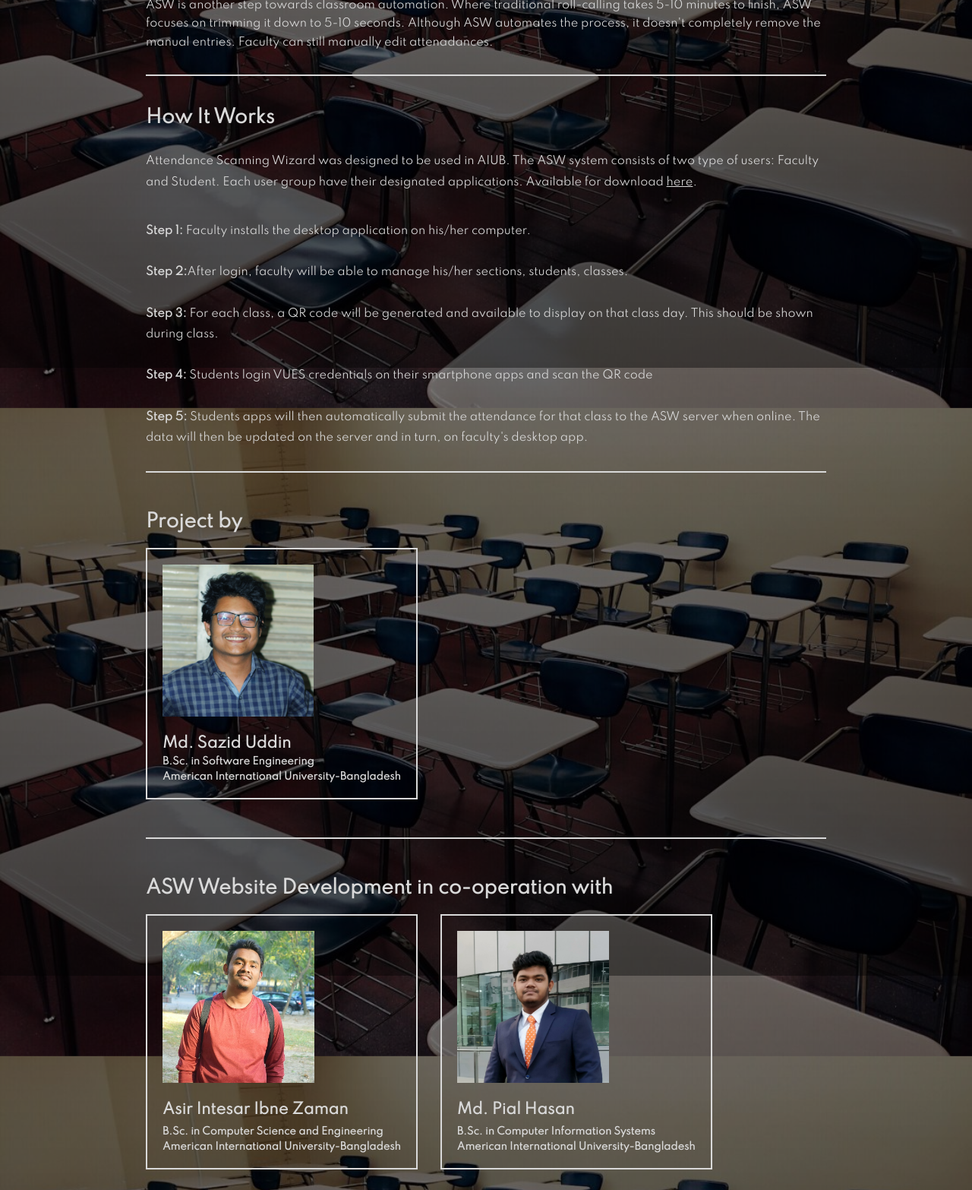
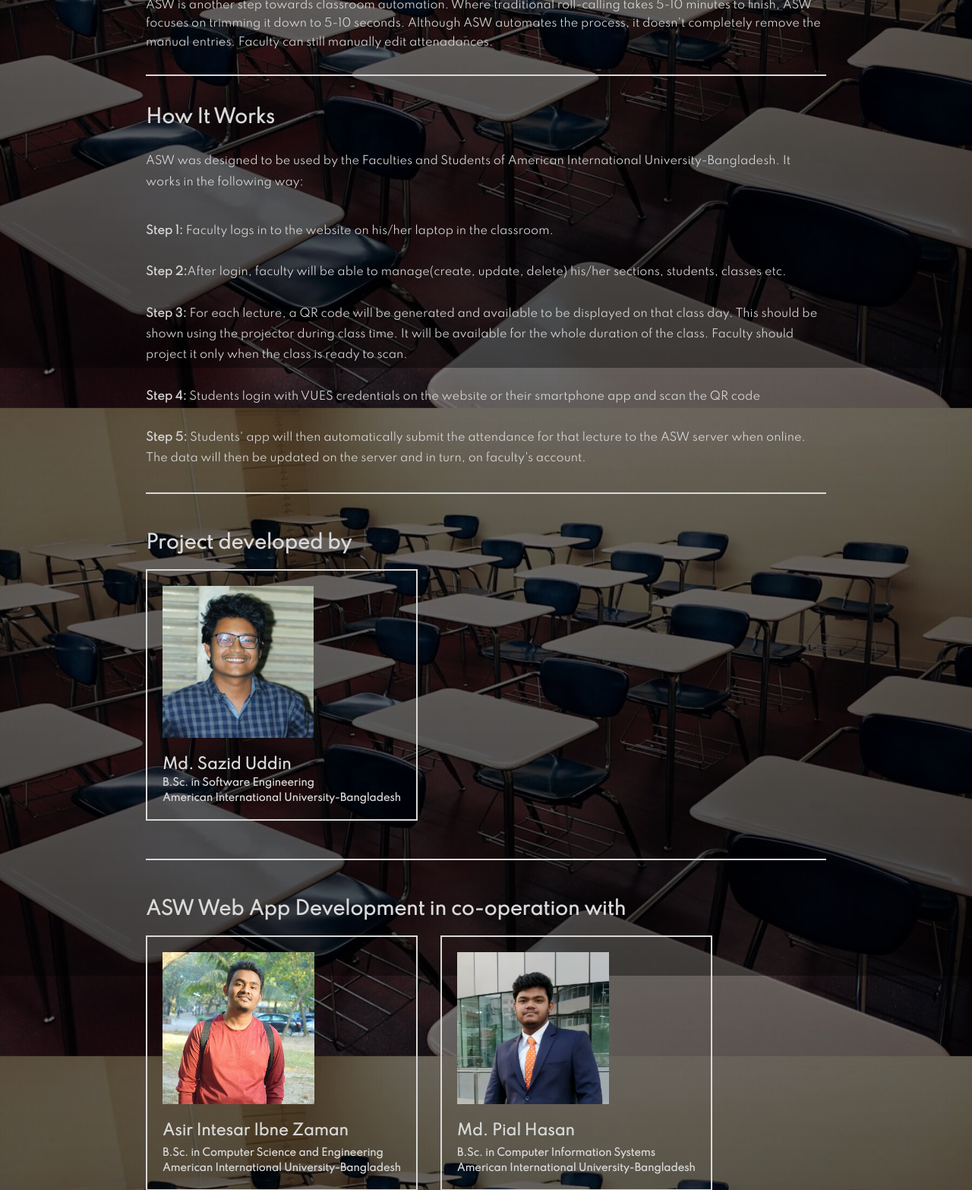
Before and after one commit to manchitro/ASW-Web, a PHP site: page /about.php in a window 1280 px wide. Shown: the part 316-1882 px from the top of the page at 76% size. Run offline with PHP 8.4, Linux system fonts and the light colour scheme.

Commit message:
VUES validation for students now functional
Updated about, signup and login page

```diff
--- a/about.php
+++ b/about.php
@@ -58,12 +58,12 @@ background-attachment: fixed;">
 	<div class="divider-banner"></div>
 	<h2 id="title-howitworks">How It Works</h2>
 	<div class="para">
-		<p>Attendance Scanning Wizard was designed to be used in AIUB. The ASW system consists of two type of users: Faculty and Student. Each user group have their designated applications. Available for download <a href="index.html#faculty">here</a>.</p><br>
-		<p><strong>Step 1:</strong> Faculty installs the desktop application on his/her computer.<br><br><strong>Step 2:</strong>After login, faculty will be able to manage his/her sections, students, classes.<br><br><strong>Step 3:</strong> For each class, a QR code will be generated and available to display on that class day. This should be shown during class.<br><br><strong>Step 4:</strong> Students login VUES credentials on their smartphone apps and scan the QR code<br><br><strong>Step 5:</strong> Students apps will then automatically submit the attendance for that class to the ASW server when online. The data will then be updated on the server and in turn, on faculty's desktop app.</p>
+		<p>ASW was designed to be used by the Faculties and Students of American International University-Bangladesh. It works in the following way:</p><br>
+		<p><strong>Step 1:</strong> Faculty logs in to the website on his/her laptop in the classroom.<br><br><strong>Step 2:</strong>After login, faculty will be able to manage(create, update, delete) his/her sections, students, classes etc.<br><br><strong>Step 3:</strong> For each lecture, a QR code will be generated and available to be displayed on that class day. This should be shown using the projector during class time. It will be available for the whole duration of the class. Faculty should project it only when the class is ready to scan.<br><br><strong>Step 4:</strong> Students login with VUES credentials on the website or their smartphone app and scan the QR code<br><br><strong>Step 5:</strong> Students' app will then automatically submit the attendance for that lecture to the ASW server when online. The data will then be updated on the server and in turn, on faculty's account.</p>
 	</div>
 	<div class="divider-banner"></div>
 	<div class="personnel-project">
-		<h2>Project by</h2>
+		<h2>Project developed by</h2>
 		<div class="dev-sazid">
 			<?php echo '<img src="'.$sazid.'">' ?>
 			<h2 id="dev">Md. Sazid Uddin</h2>
@@ -73,7 +73,7 @@ background-attachment: fixed;">
 	</div>
 	<div class="divider-banner"></div>
 	<div class="personnel-web">
-		<h2>ASW Website Development in co-operation with</h2>
+		<h2>ASW Web App Development in co-operation with</h2>
 		<div class="dev-asir">
 			<?php echo '<img src="'.$asir.'">' ?>
 			<h2 id="dev">Asir Intesar Ibne Zaman</h2>
--- a/login.php
+++ b/login.php
@@ -61,6 +61,9 @@ background-attachment: fixed;">
 				if ($_GET['error'] == 'nosession') {
 					echo "<p>Please login first</p>";
 				}
+				if ($_GET['error'] == 'vuesvalfailed') {
+					echo "<p>Could not verify your VUES ID and Password. Please try again</p>";
+				}
 			}
 			?>
 			<input class="text" type="text" name="email" placeholder="Academic ID or Email" required="">
--- a/signup.php
+++ b/signup.php
@@ -48,18 +48,18 @@ background-attachment: fixed;">
 			<?php
 			if ($_GET) {
 				if ($_GET['error'] == 'academicidexists') {
-					echo "<p>Could not create account. Academic ID already belongs to an account</p>";
+					echo "<p>Could not signup. Academic ID already belongs to an account</p>";
 
 				}
 				elseif ($_GET['error'] == 'emailexists') {
-					echo "<p>Could not create account. Email already belongs to an account</p>";
+					echo "<p>Could not signup. Email already belongs to an account</p>";
 				}
 			}
 			?>
 			<input class="text" type="text" name="academicid" id="academicid" placeholder="Academic ID (XXXX-XXXX-X)" required title="XXXX-XXXX-X format required" pattern="^\d{4}-\d{4}-[1-3]$" value="<?php echo(isset($_GET['academicid']))?$_GET['academicid']:''?>">
 			<input class="text" type="text" name="firstname" id="firstname" placeholder="First Name" required="" value="<?php echo(isset($_GET['firstname']))?$_GET['firstname']:''?>">
 			<input class="text" type="text" name="lastname" id="lastname" placeholder="Last Name" required="" value="<?php echo(isset($_GET['lastname']))?$_GET['lastname']:''?>">
-			<input class="text-email" type="email" name="email" id="email" placeholder="Academic Email (@aiub.edu)" required title="You need an aiub.edu email to sign up" pattern="^[a-zA-Z0-9]+@aiub\.edu$" value="<?php echo(isset($_GET['']))?$_GET['']:''?>">
+			<input class="text-email" type="email" name="email" id="email" placeholder="Academic Email (@aiub.edu)" required title="You need an aiub.edu email to sign up" pattern="^[a-zA-Z0-9]+@aiub\.edu$" value="<?php echo(isset($_GET['email']))?$_GET['email']:''?>">
 			<input class="text" type="password" name="password" id="password" placeholder="Password" required title="Password has to be at lease 6 characters long" pattern=".{6,}">
 			<input class="text-w3lpass" type="password" name="cpassword" id="confirm_password" placeholder="Confirm Password" required="">
 
```
Also changed, not shown: includes/login.inc.php (+35 -5 lines), student/dashboard.php (added).
